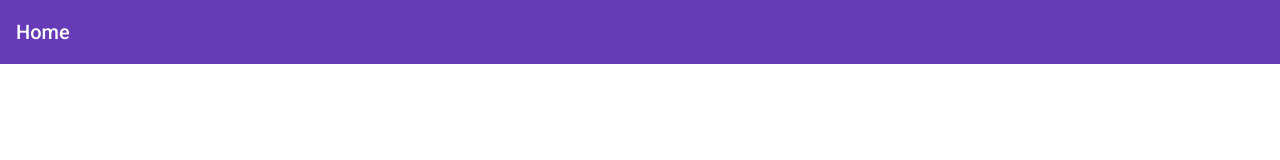
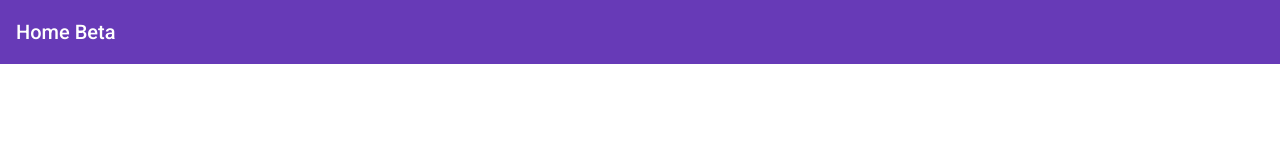
Before and after one commit to shakami/base, an Angular app: page / in a window 1280 px wide. Shown: the top 160 px of the page. Built offline with nearby package versions, Linux system fonts and the light colour scheme.

Commit message:
add beta branch

```diff
--- a/src/app/app.component.html
+++ b/src/app/app.component.html
@@ -1,3 +1,4 @@
 <mat-toolbar color="primary">
   <span>Home</span>
+  <span>&nbsp;Beta</span>
 </mat-toolbar>
```
